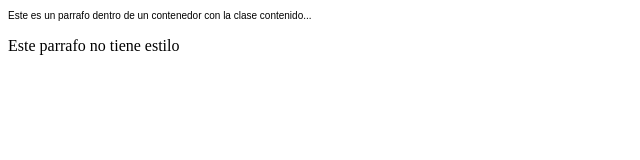
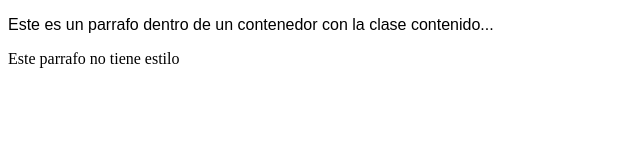
Before and after one commit to 77195828/Laboratorio-9, a plain HTML site: page selclase.html in a window 1280 px wide. Shown: the whole page, without its empty margins (0-640 px from the left). Drawn offline with Linux system fonts and the light colour scheme.

Commit message:
Archivo Clase cambio color text

```diff
--- a/selclase.html
+++ b/selclase.html
@@ -7,8 +7,8 @@
     <style>
         .contenido p{
           font-family: Arial, Helvetica, sans-serif;
-          color:rgb (140, 20, 8) ;
-          font-size: x-small;
+          color: rgb(rgb(219, 102, 102);
+          font-size: 30px;
          }
     </style>
 </head>
```
